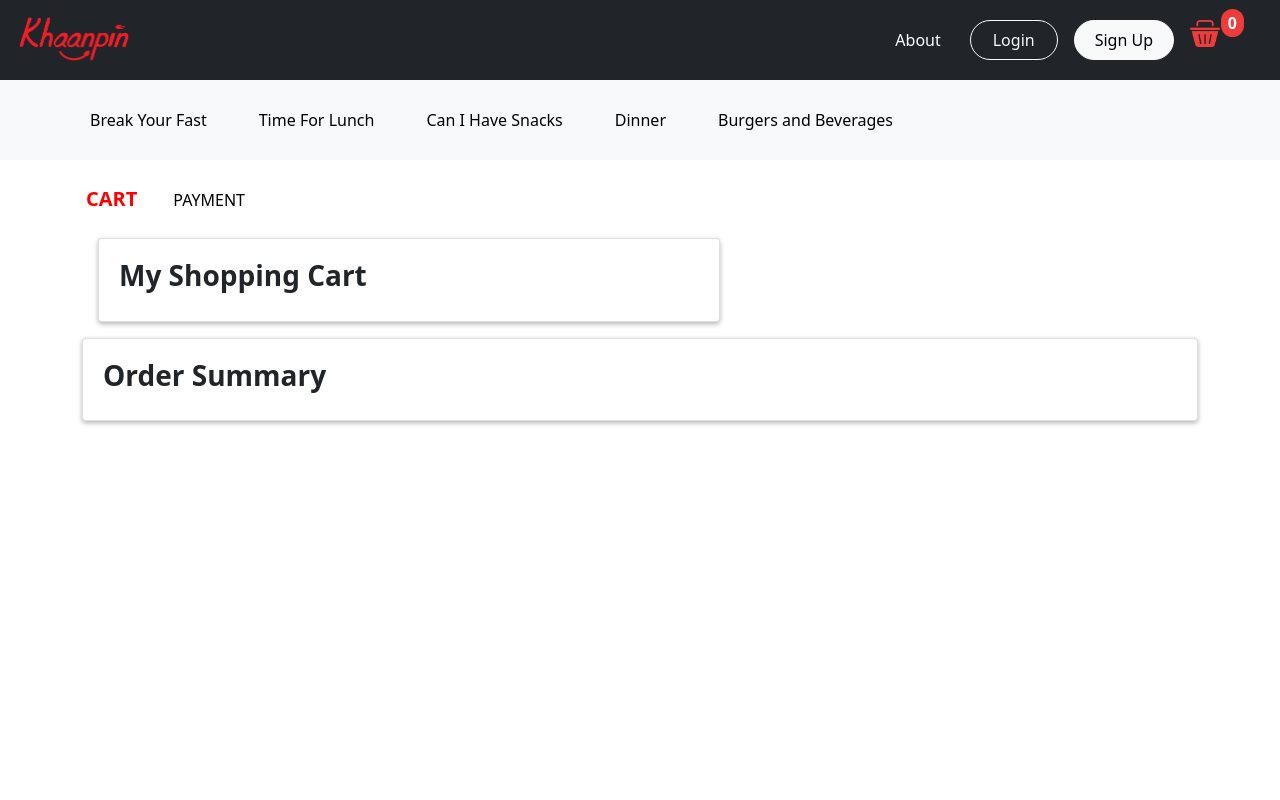
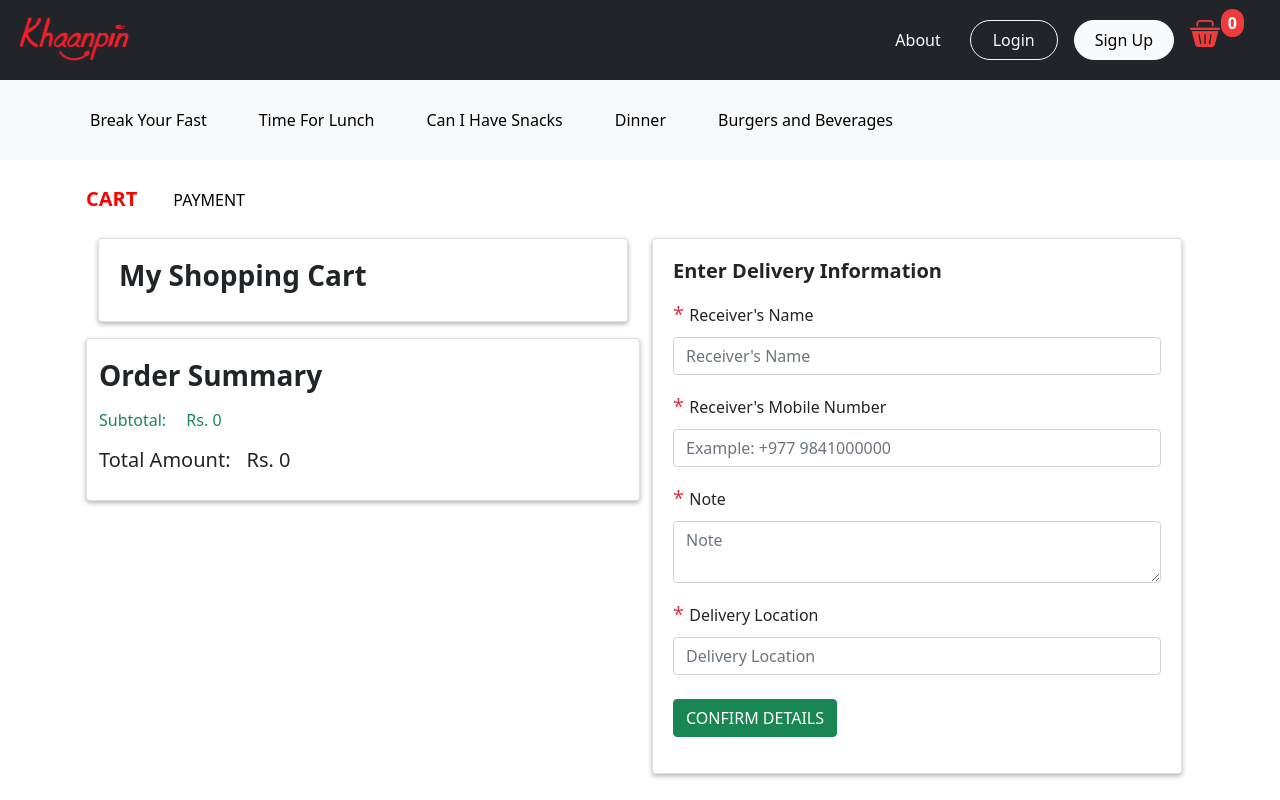
Before and after one commit to elisha408-max/Food-ordering, a React (Create React App) app: page /cart in a window 1280 px wide. Built offline with nearby package versions, Linux system fonts and the light colour scheme.

Commit message:
On CLicking the name of food allows to go fooddetail page

```diff
--- a/src/App.css
+++ b/src/App.css
@@ -89,3 +89,6 @@
 .navItems{
   display:inline-block!important;
 }
+.favoriteIcons{
+  font-size: 24px;
+}
--- a/src/App.js
+++ b/src/App.js
@@ -12,6 +12,8 @@ import Dinner from "./Components/Dinner";
 import Burger from "./Components/Burger";
 import Login from "./Components/Login";
 import Cart from "./Components/Cart.js";
+import Fooddetail from "./Components/Fooddetail.js";
+
 function App() {
   return (
     <div className="App">
@@ -25,6 +27,7 @@ function App() {
         <Route path="dinner" element={<Dinner />} />
         <Route path="burger" element={<Burger />} />
         <Route path="cart" element={<Cart />} />
+        <Route path="fooddetail" element={<Fooddetail />} />
       </Routes>
     </div>
   );
--- a/src/Components/Cart.js
+++ b/src/Components/Cart.js
@@ -4,11 +4,13 @@ import Logo2 from "../assets/logo-2.jpg";
 import { useSelector, useDispatch } from "react-redux";
 import { AiOutlineDelete } from "react-icons/ai";
 import { removeFromCart } from "../redux/actions/cart";
-import Totalamount from './Totalamount';
+import Totalamount from "./Totalamount";
+import Form from './Form.js'
 const Cart = () => {
   const dispatch = useDispatch();
   const { cart: cartValue } = useSelector((state) => state.product);
   console.log(cartValue, "cartValue");
+  let Totalamount = 0;
   return (
     <>
       <div className="container">
@@ -53,10 +55,12 @@ const Cart = () => {
             </ul>
           </div>
           <div className="row mt-3">
-            <div className="col-7">
+            {/* <div className="col-5 ">dfjral</div> */}
+            <div className="col-6">
               <div className="card" style={{ padding: "20px" }}>
                 <h3 className="fw-bold ">My Shopping Cart</h3>
                 {cartValue.map((item, index) => {
+                  let subTotal = item.price * item.quantity;
                   return (
                     <div className="row mb-5 mt-3">
                       <div className="col-6">
@@ -66,11 +70,15 @@ const Cart = () => {
                           alt="food image"
                         />
                       </div>
+
                       <div className="col-6">
                         {" "}
-                        <div className='ms-3'>
+                        <div className="ms-3">
                           <h5>{item.name}</h5>
                           <p>NRs. {item.price}</p>
+                          <span className="d-none">
+                            {(Totalamount = Totalamount + subTotal)}
+                          </span>
                           <div
                             className="btn-group buttonStyling"
                             role="group"
@@ -109,6 +117,7 @@ const Cart = () => {
                               style={{ fontSize: "24px" }}
                             />
                           </div>
+
                           <div className="text-success mt-3">
                             Quantity:{item.quantity}
                           </div>
@@ -118,10 +127,30 @@ const Cart = () => {
                   );
                 })}
               </div>
+
+              <div className="row mt-3">
+                <div className="card">
+                  <h3 className="fw-bold ">Order Summary</h3>
+                  <p className="mt-2 text-success">
+                    {" "}
+                    <span className="me-3">Subtotal:</span>{" "}
+                    {` Rs. ${Totalamount}`}{" "}
+                  </p>
+                  <h5>
+                    {" "}
+                    <span className="me-3">Total Amount:</span>
+                    {`Rs.  ${Totalamount}`}{" "}
+                  </h5>
+                </div>
+              </div>
+            </div>
+            <div className="col-6 ">
+              <div className='card'>
+                <Form />
+              </div>
             </div>
           </div>
         </div>
-        <Totalamount />
       </div>
     </>
   );
--- /dev/null
+++ b/src/Components/Fooddetail.js
@@ -0,0 +1,9 @@
+import React from 'react'
+
+const Fooddetail = () => {
+  return (
+    <div>Fooddetail</div>
+  )
+}
+
+export default Fooddetail
--- /dev/null
+++ b/src/Components/Form.js
@@ -0,0 +1,67 @@
+import React from "react";
+import {Button} from 'react-bootstrap'
+const Form = () => {
+  return (
+    <>
+      <form>
+        <h5 className="fw-bold"> Enter Delivery Information</h5>
+
+        <div className="mb-3 mt-3">
+          <label for="exampleInputName" className="form-label">
+          <span className='text-danger fs-5'>* </span> Receiver's Name
+          </label>
+          <input
+            type="password"
+            className="form-control"
+            id="exampleInputName"
+            placeholder="Receiver's Name"
+          />
+        </div>
+        <div className="mb-3 ">
+          <label for="exampleInputPhone" className="form-label">
+          <span className='text-danger fs-5'>* </span> Receiver's Mobile Number
+          </label>
+          <input
+            type="password"
+            className="form-control"
+            id="exampleInputPhone"
+            placeholder="Example: +977 9841000000"
+          />
+        </div>
+        <div className="mb-3 ">
+          <label for="exampleInputNote" className="form-label">
+          <span className='text-danger fs-5'>* </span>Note
+          </label>
+          {/* <input
+            type="password"
+            className="form-control"
+            id="exampleInputNote"
+            placeholder="Note"
+          /> */}
+          <textarea
+            data-v-643983bd=""
+            placeholder="Note"
+            className="ant-input form-control"
+            data-__meta="[object Object]"
+            data-__field="[object Object]"
+            id="exampleInputNote"
+          ></textarea>
+        </div>
+        <div className="mb-3 ">
+          <label for="exampleInputLocation" className="form-label">
+          <span className='text-danger fs-5'>* </span>Delivery Location
+          </label>
+          <input
+            type="password"
+            className="form-control"
+            id="exampleInputLocation"
+            placeholder="Delivery Location"
+          />
+         <Button variant="success" className='mt-4'>CONFIRM DETAILS</Button>{' '}
+        </div>
+      </form>
+    </>
+  );
+};
+
+export default Form;
--- a/src/Components/breakfast/BreakfastItem.js
+++ b/src/Components/breakfast/BreakfastItem.js
@@ -1,9 +1,12 @@
-import React from 'react'
+import React from "react";
 import { useDispatch, useSelector } from "react-redux";
 import { addToCart } from "../../redux/actions/cart";
-const BreakfastItem = ({item}) => {
+import { AiOutlineStar } from "react-icons/ai";
+import {useNavigate} from 'react-router-dom'
+const BreakfastItem = ({ item }) => {
   const [quantity, setQuantity] = React.useState(0);
   const dispatch = useDispatch();
+  const navigate = useNavigate();
   return (
     <>
       {" "}
@@ -11,8 +14,17 @@ const BreakfastItem = ({item}) => {
         <div className="card px-3 py-4">
           <div className="row">
             <div className="col-7">
-                      <h5 className="text-danger">{item.name}</h5>
-
+              <h5 className="text-danger"
+              onClick={()=>{
+                navigate('fooddetail')
+              }}>{item.name}</h5>
+              <div className='my-2 favoriteIcons'>
+                <AiOutlineStar />
+                <AiOutlineStar />
+                <AiOutlineStar />
+                <AiOutlineStar />
+                <AiOutlineStar />
+              </div>
               <span>Rs.{item.price}</span>
 
               <br />
@@ -71,7 +83,7 @@ const BreakfastItem = ({item}) => {
         </div>
       </div>
     </>
-  )
-}
+  );
+};
 
-export default BreakfastItem
+export default BreakfastItem;
--- a/src/Components/lunch/LunchItem.js
+++ b/src/Components/lunch/LunchItem.js
@@ -1,7 +1,8 @@
-import React from 'react'
+import React from "react";
 import { useDispatch, useSelector } from "react-redux";
 import { addToCart } from "../../redux/actions/cart";
-const LunchItem = ({item}) => {
+import { AiOutlineStar } from "react-icons/ai";
+const LunchItem = ({ item }) => {
   const [quantity, setQuantity] = React.useState(0);
   const dispatch = useDispatch();
   return (
@@ -12,7 +13,13 @@ const LunchItem = ({item}) => {
           <div className="row">
             <div className="col-7">
               <h5 className="text-danger">{item.name}</h5>
-
+              <div className="my-2 favoriteIcons">
+                <AiOutlineStar />
+                <AiOutlineStar />
+                <AiOutlineStar />
+                <AiOutlineStar />
+                <AiOutlineStar />
+              </div>
               <span>Rs.{item.price}</span>
 
               <br />
@@ -71,7 +78,7 @@ const LunchItem = ({item}) => {
         </div>
       </div>
     </>
-  )
-}
+  );
+};
 
-export default LunchItem
+export default LunchItem;
--- a/src/Components/lunch/Lunchlist.js
+++ b/src/Components/lunch/Lunchlist.js
@@ -7,7 +7,7 @@ import { fetchProduct } from "../../redux/actions/products";
 
 import { decrement } from "../../redux/actions/counter";
 import { increment } from "../../redux/actions/counter";
-import LunchItem from './LunchItem'
+import LunchItem from "./LunchItem";
 
 const Lunchlist = () => {
   const dispatch = useDispatch();
@@ -34,9 +34,7 @@ const Lunchlist = () => {
     <div className="m-5">
       <div className="row">
         {lunchs.map((item, index) => {
-          return (
-            <LunchItem key={index} item={item} />
-          );
+          return <LunchItem key={index} item={item} />;
         })}
       </div>
     </div>
--- a/src/Components/snacks/SnacksItem.js
+++ b/src/Components/snacks/SnacksItem.js
@@ -1,7 +1,8 @@
-import React from 'react'
+import React from "react";
 import { useDispatch, useSelector } from "react-redux";
 import { addToCart } from "../../redux/actions/cart";
-const BreakfastItem = ({item}) => {
+import { AiOutlineStar } from "react-icons/ai";
+const BreakfastItem = ({ item }) => {
   const [quantity, setQuantity] = React.useState(0);
   const dispatch = useDispatch();
   return (
@@ -12,7 +13,13 @@ const BreakfastItem = ({item}) => {
           <div className="row">
             <div className="col-7">
               <h5 className="text-danger">{item.name}</h5>
-
+              <div className="my-2 favoriteIcons">
+                <AiOutlineStar />
+                <AiOutlineStar />
+                <AiOutlineStar />
+                <AiOutlineStar />
+                <AiOutlineStar />
+              </div>
               <span>Rs.{item.price}</span>
 
               <br />
@@ -71,7 +78,7 @@ const BreakfastItem = ({item}) => {
         </div>
       </div>
     </>
-  )
-}
+  );
+};
 
-export default BreakfastItem
+export default BreakfastItem;
```
Lines whose indentation alone changed are shown as unchanged.
